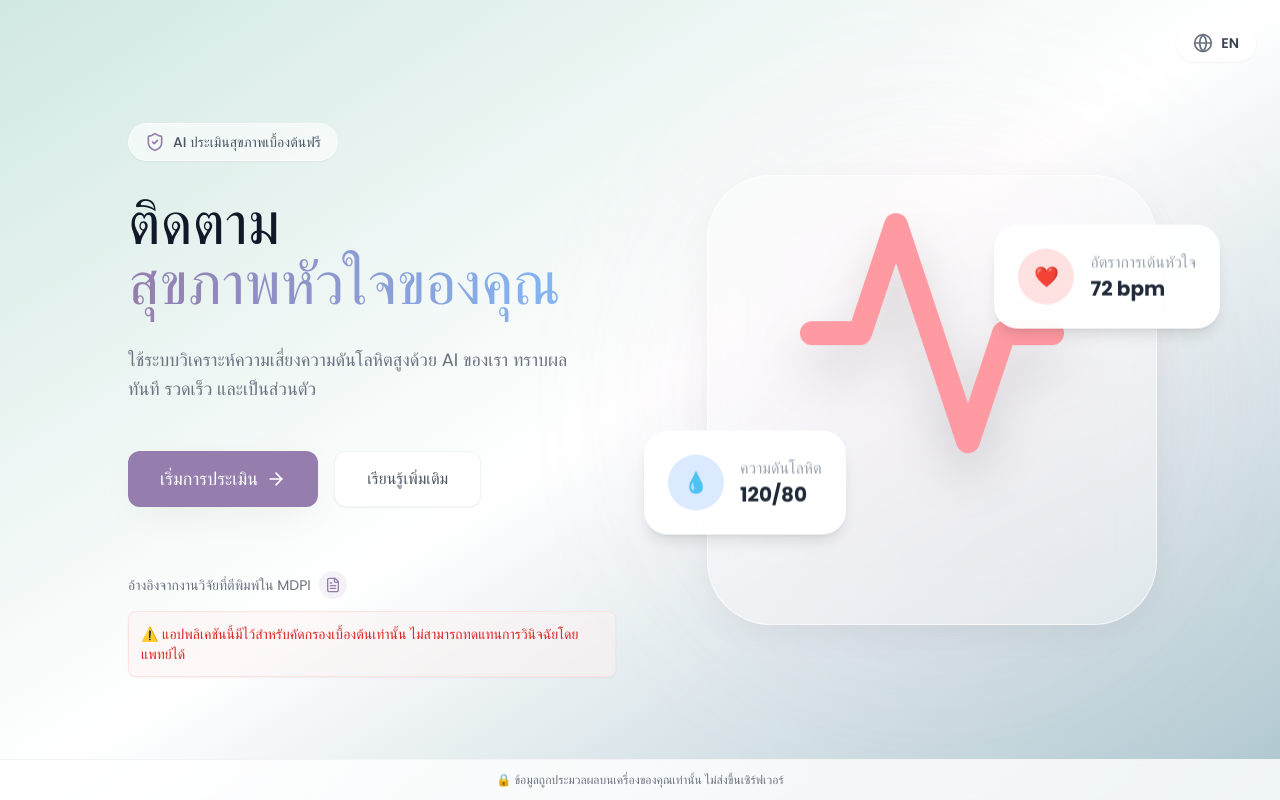
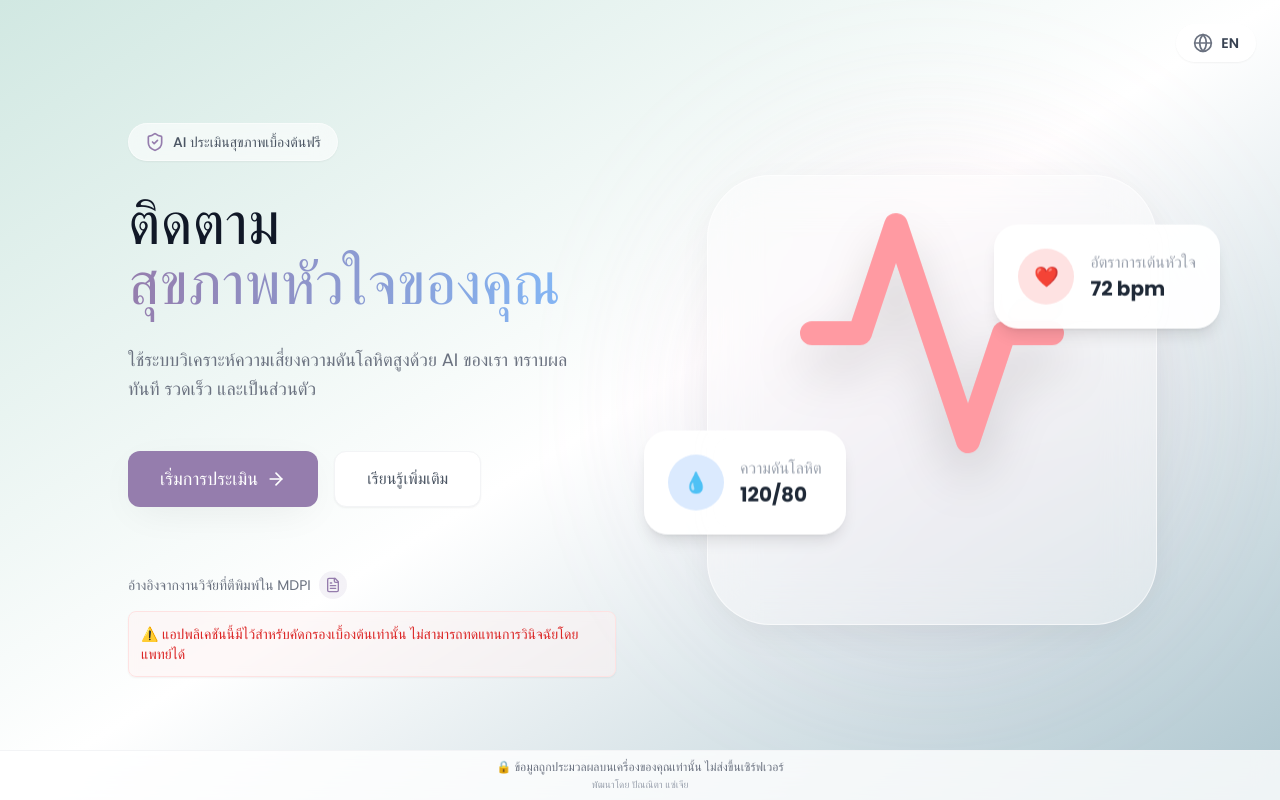
Before and after one commit to pundapuntita/hypertension-webapp, a React (Vite) app: page / in a window 1280 px wide. Built offline with nearby package versions, Linux system fonts and the light colour scheme; a web font is replaced by a local one.

Commit message:
UI: Added developer credits to the application footer

```diff
--- a/src/App.jsx
+++ b/src/App.jsx
@@ -10,10 +10,13 @@ import { useTranslation } from 'react-i18next'
 function PrivacyFooter() {
     const { t } = useTranslation()
     return (
-        <div className="fixed bottom-0 left-0 w-full py-3 bg-white/80 backdrop-blur-md border-t border-gray-100 z-50 animate-in slide-in-from-bottom duration-500 print:hidden">
-            <div className="max-w-7xl mx-auto px-4 text-center">
-                <p className="text-xs font-medium text-gray-500 flex justify-center items-center gap-2">
+        <div className="fixed bottom-0 left-0 w-full py-2 bg-white/80 backdrop-blur-md border-t border-gray-100 z-50 animate-in slide-in-from-bottom duration-500 print:hidden">
+            <div className="max-w-7xl mx-auto px-4 text-center space-y-0.5">
+                <p className="text-[10px] md:text-xs font-medium text-gray-500 flex justify-center items-center gap-2">
                     {t('privacy_guarantee')}
+                </p>
+                <p className="text-[9px] md:text-[10px] text-gray-400">
+                    {t('developed_by')}
                 </p>
             </div>
         </div>
--- a/src/i18n.js
+++ b/src/i18n.js
@@ -97,6 +97,7 @@ const resources = {
             status_high: "High",
             status_low: "Low",
             privacy_guarantee: "🔒 100% Local Processing: Your medical data never leaves this device.",
+            developed_by: "Developed by Puntita Sae-jia",
 
             // Language Switcher
             lang_th: "Thai",
@@ -195,6 +196,7 @@ const resources = {
             status_high: "สูงกว่าเกณฑ์",
             status_low: "ต่ำกว่าเกณฑ์",
             privacy_guarantee: "🔒 ข้อมูลถูกประมวลผลบนเครื่องของคุณเท่านั้น ไม่ส่งขึ้นเซิร์ฟเวอร์",
+            developed_by: "พัฒนาโดย ปัณณิตา แซ่เจีย",
 
             // Language Switcher
             lang_th: "ภาษาไทย",
```
